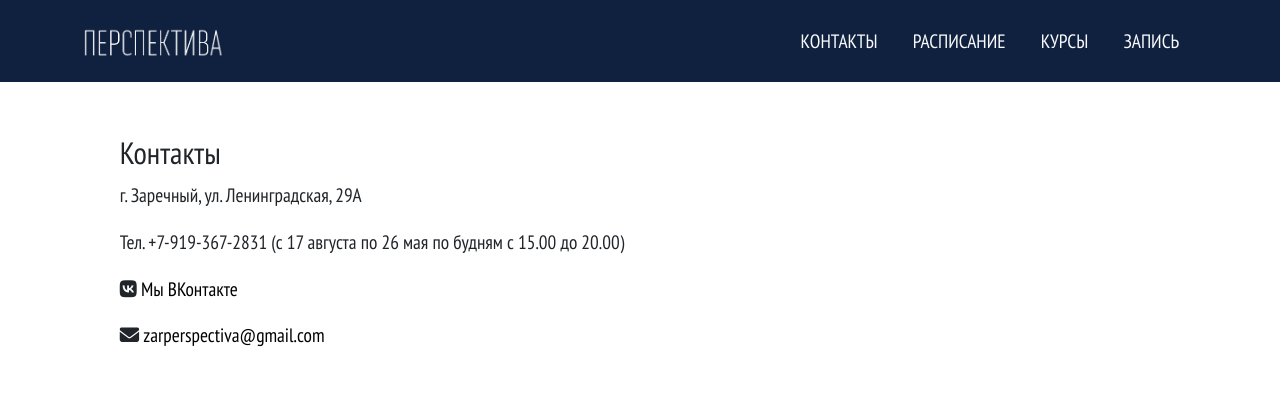
After one commit to Antonlushnikow/zarperspectiva, a Django app: page /contacts/ in a window 1280 px wide. The commit adds this page. Shown: the top 419 px of the page. Run offline with Django 4.2, Linux system fonts and the light colour scheme; data that the repository does not hold is empty; some libraries are stand-ins or nearby versions.

Commit message:
Add contacts and schedule pages

```diff
--- /dev/null
+++ b/zarperspectiva/mainapp/templates/mainapp/contacts.html
@@ -0,0 +1,17 @@
+{% extends 'zarperspectiva/base.html' %}
+{% load static %}
+
+{% block content %}
+<section class="py-5">
+    <div class="container col-lg-10">
+      <div class="row">
+          <h3>Контакты</h3>
+          <p>г. Заречный, ул. Ленинградская, 29А</p>
+          <p>Тел. +7-919-367-2831 (с 17 августа по 26 мая по будням с 15.00 до 20.00)</p>
+          <p><i class="fab fa-vk"></i> <a href="https://vk.com/public.cpperspektiva">Мы ВКонтакте</a></p>
+          <p><i class="fa fa-envelope"></i> <a href="mailto:zarperspectiva@gmail.com">zarperspectiva@gmail.com</a></p>
+      </div>
+    </div>
+</section>
+
+{% endblock %}
--- a/zarperspectiva/zarperspectiva/context_processors.py
+++ b/zarperspectiva/zarperspectiva/context_processors.py
@@ -7,5 +7,7 @@ def get_site_settings(request):
         return {
             "site_info": obj.site_info,
             "letter_template": obj.letter_template,
+            "schedule_url": obj.schedule_url,
+            "calendar_url": obj.calendar_url,
         }
     return {}
--- a/zarperspectiva/zarperspectiva/settings.py
+++ b/zarperspectiva/zarperspectiva/settings.py
@@ -148,4 +148,4 @@ EMAIL_HOST = 'smtp.mail.ru'
 EMAIL_HOST_USER = 'zarperspectiva@list.ru'
 EMAIL_HOST_PASSWORD = env('EMAIL_HOST_PASSWORD')
 EMAIL_PORT = 587
-ADMIN_EMAIL_ADDRESS = 'ashiryaev84@gmail.com'
+ADMIN_EMAIL_ADDRESS = 'antonlushnikow@gmail.com'
--- a/zarperspectiva/zarperspectiva/templates/zarperspectiva/base.html
+++ b/zarperspectiva/zarperspectiva/templates/zarperspectiva/base.html
@@ -11,6 +11,13 @@
     {% block head %}
         <title>Перспектива</title>
     {% endblock %}
+
+    <link rel="shortcut icon" type="image/x-icon" href="{% static 'zarperspectiva/img/favicon/favicon.ico' %}" />
+    <link rel="apple-touch-icon" sizes="180x180" href="{% static 'zarperspectiva/img/favicon/apple-touch-icon.png' %}">
+    <link rel="icon" type="image/png" sizes="32x32" href="{% static 'zarperspectiva/img/favicon/favicon-32x32.png' %}">
+    <link rel="icon" type="image/png" sizes="16x16" href="{% static 'zarperspectiva/img/favicon/favicon-16x16.png' %}">
+    <link rel="manifest" href="{% static 'zarperspectiva/img/favicon/site.webmanifest' %}">
+
     <link href="{% static 'css/bootstrap.css' %}" rel="stylesheet">
     <link href="{% static 'css/main.css' %}" rel="stylesheet">
     <link rel="stylesheet" href="https://cdnjs.cloudflare.com/ajax/libs/font-awesome/6.1.1/css/all.min.css" integrity="sha512-KfkfwYDsLkIlwQp6LFnl8zNdLGxu9YAA1QvwINks4PhcElQSvqcyVLLD9aMhXd13uQjoXtEKNosOWaZqXgel0g==" crossorigin="anonymous" referrerpolicy="no-referrer" />
--- a/zarperspectiva/zarperspectiva/templates/zarperspectiva/includes/inc_main_menu.html
+++ b/zarperspectiva/zarperspectiva/templates/zarperspectiva/includes/inc_main_menu.html
@@ -7,7 +7,8 @@
             </a>
             <div class="col-auto d-flex align-items-center"><a class="navbar-brand" href="{% url 'index' %}"><img src="/media/logo.png" width="141" alt="logo" /></a></div>
             <div class="col-auto d-flex flex-row align-items-center d-none d-lg-flex">
-                <div class="col-auto "><a class="nav-link text-light" href="#!">КОНТАКТЫ</a></div>
+                <div class="col-auto "><a class="nav-link text-light" href="{% url 'contacts' %}">КОНТАКТЫ</a></div>
+                <div class="col-auto "><a class="nav-link text-light" href="{% url 'schedule' %}">РАСПИСАНИЕ</a></div>
                 <div class="col-auto "><a class="nav-link text-light" href="{% url 'courses' %}">КУРСЫ</a></div>
                 <div class="col-auto "><a class="nav-link text-light" href="{% url 'record' %}">ЗАПИСЬ</a></div>
             </div>
@@ -28,8 +29,14 @@
                     </li>
                     <div class="dropdown-divider"></div>
                     <li>
-                        <a class="nav-link px-lg-3 py-2 py-lg-3 lh-1" href="">
+                        <a class="nav-link px-lg-3 py-2 py-lg-3 lh-1" href="{% url 'contacts' %}">
                             КОНТАКТЫ
+                        </a>
+                    </li>
+                    <div class="dropdown-divider"></div>
+                    <li>
+                        <a class="nav-link px-lg-3 py-2 py-lg-3 lh-1" href="{% url 'schedule' %}">
+                            РАСПИСАНИЕ
                         </a>
                     </li>
                     <div class="dropdown-divider"></div>
--- a/zarperspectiva/zarperspectiva/urls.py
+++ b/zarperspectiva/zarperspectiva/urls.py
@@ -6,7 +6,7 @@ from django.views.generic import TemplateView
 
 
 from mainapp.views import SubjectsView, CoursesView, ListCoursesApi, ListSubjectsApi, \
-    ListAgesApi, RecordForCourses, export_records
+    ListAgesApi, RecordForCourses, export_records, ScheduleView
 
 
 urlpatterns = [
@@ -15,6 +15,8 @@ urlpatterns = [
 
     path('subject/<slug:slug>/', CoursesView.as_view(), name='subject'),
 
+    path('schedule/', ScheduleView.as_view(), name='schedule'),
+    path('contacts/', TemplateView.as_view(template_name='mainapp/contacts.html'), name='contacts'),
     path('export/', TemplateView.as_view(template_name='mainapp/export.html'), name='export'),
     path('export-records/', export_records, name='export-records'),
 
```
Also changed, not shown: zarperspectiva/mainapp/models.py (+8 -0 lines), zarperspectiva/mainapp/templates/mainapp/schedule.html (added, +15 -0 lines), zarperspectiva/mainapp/views.py (+17 -3 lines), zarperspectiva/mainapp/migrations/0010_sitesettings_calendar_url_sitesettings_schedule_url.py (added), zarperspectiva/mainapp/static/zarperspectiva/img/favicon/android-chrome-192x192.png (added), zarperspectiva/mainapp/static/zarperspectiva/img/favicon/android-chrome-512x512.png (added), zarperspectiva/mainapp/static/zarperspectiva/img/favicon/apple-touch-icon.png (added), zarperspectiva/mainapp/static/zarperspectiva/img/favicon/favicon-16x16.png (added), zarperspectiva/mainapp/static/zarperspectiva/img/favicon/favicon-32x32.png (added), zarperspectiva/mainapp/static/zarperspectiva/img/favicon/favicon.ico (added), zarperspectiva/mainapp/static/zarperspectiva/img/favicon/site.webmanifest (added).
